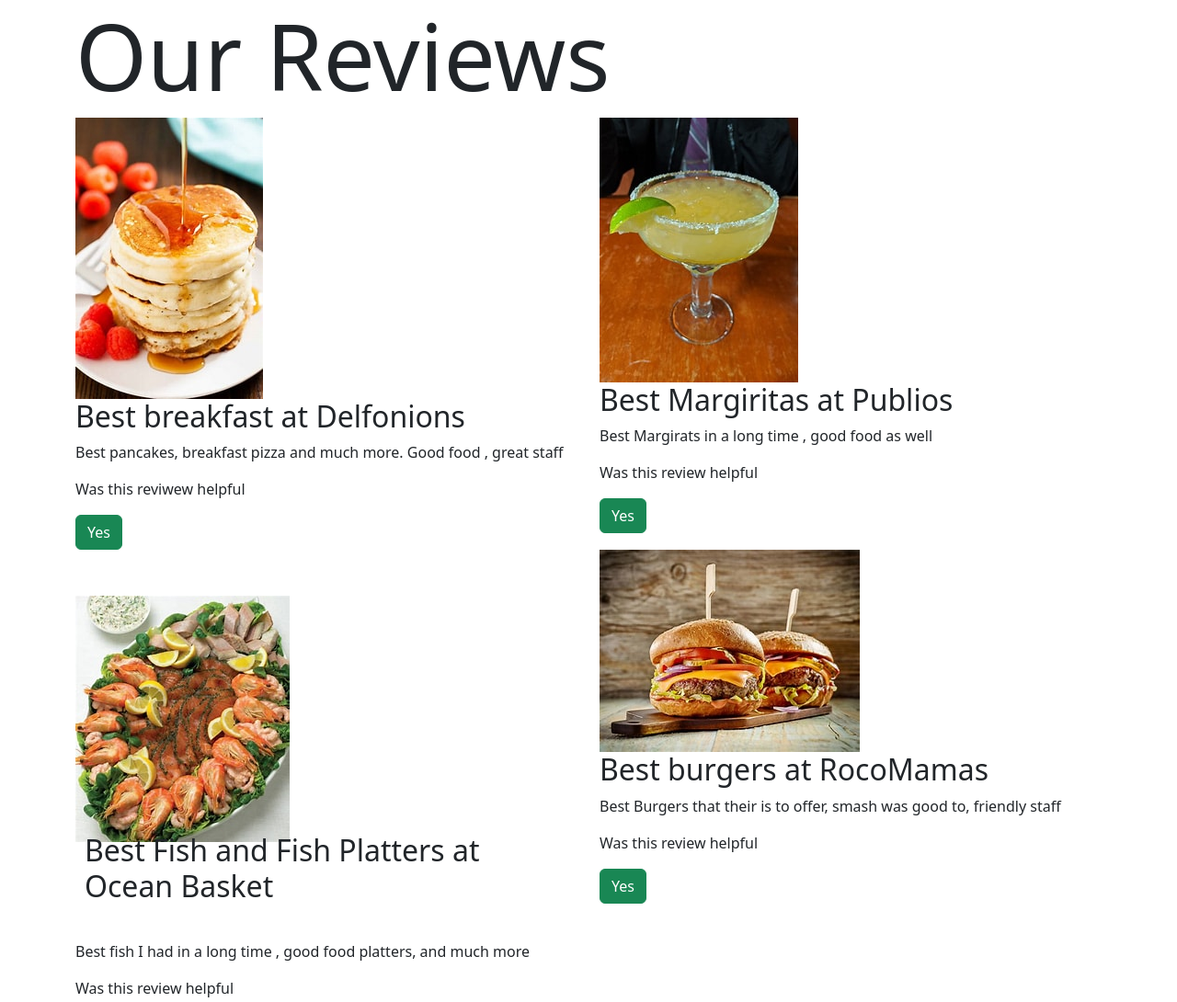
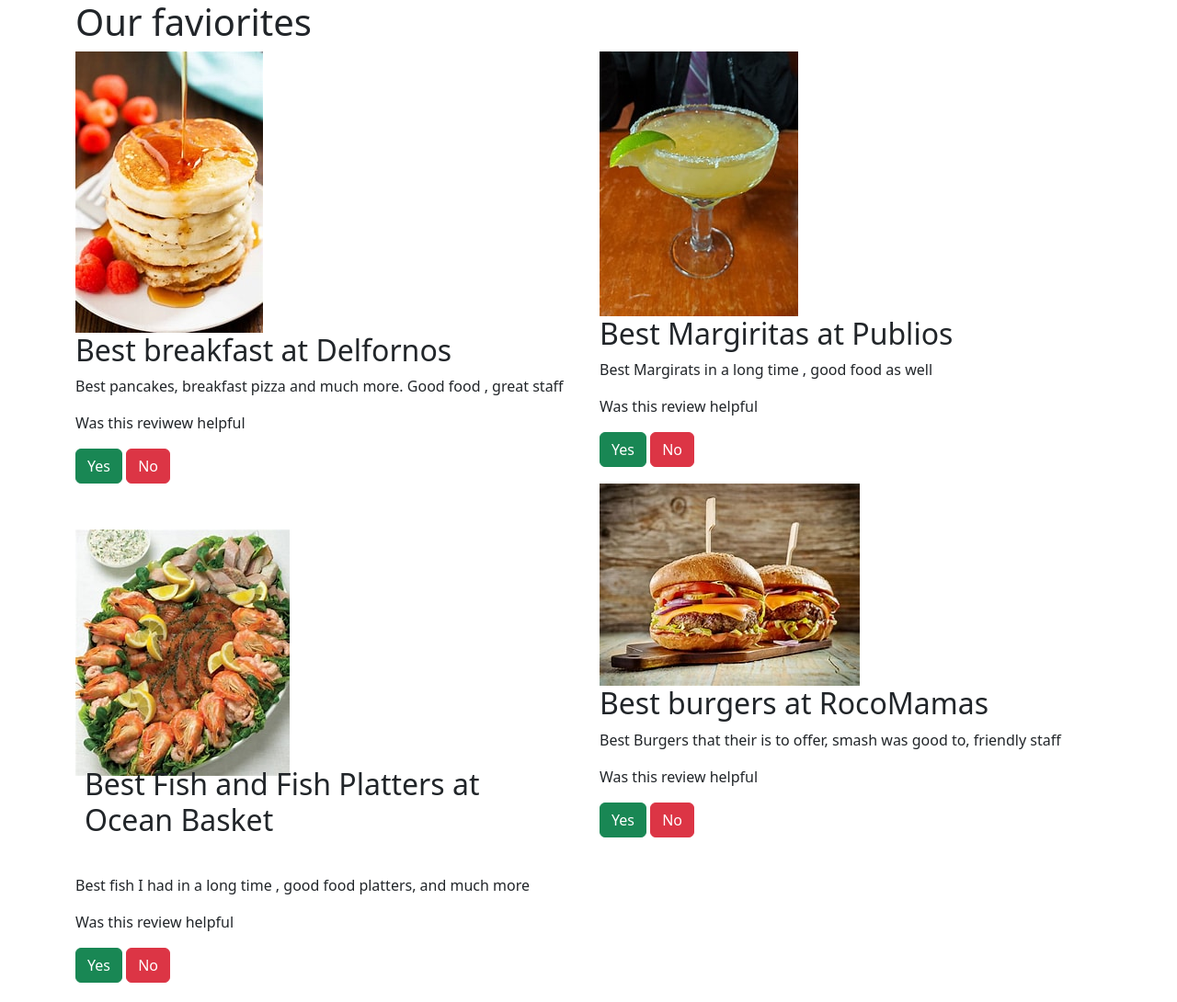
Before and after one commit to B1r2a3d4l5y/protype-for-restaunt-site, a plain HTML site: page faviorites.html in a window 1280 px wide. Shown: the top 1090 px of the page at 92% size. After the commit the page ends 1069 px from the top, so only its background shows below. Drawn offline with nearby package versions, Linux system fonts and the light colour scheme.

Commit message:
added new buttons for yes and no and changed background

```diff
--- a/faviorites.html
+++ b/faviorites.html
@@ -12,13 +12,14 @@
 <body>
     <div class="container">
         <div class="row">
-            <h1 class="reviews_header">Our Reviews</h1>
+            <h1 class="our_faviorites">Our faviorites</h1>
             <div class="first_review col-lg-6 col-md-6 col-sm-12 col-xs-12">
                 <img class="img img-responsive" src="img/pancake.jpg" alt="pancake">
-                <h2>Best breakfast at Delfonions </h2>
+                <h2>Best breakfast at Delfornos </h2>
                 <p>Best pancakes, breakfast pizza and much more. Good food , great staff</p>
                 <p class="review">Was this reviwew helpful</p>
                 <button class="btn btn-success">Yes</button>
+                <button type="button" class="btn btn btn-danger">No</button>
 
             </div>
             <div class="second_review col-lg-6 col-md-6 col-sm-12 col-xs-12">
@@ -27,6 +28,8 @@
                 <p>Best Margirats in a long time , good food as well</p>
                 <p>Was this review helpful</p>
                 <button type="button" class="btn btn-success">Yes</button>
+                <button class="btn btn-danger">No</button>
+
 
             </div>
             <div class="review3 col-lg-6 col-md-6 col-sm-12 col-xs-12">
@@ -35,6 +38,7 @@
                 <p>Best fish I had in a long time , good food platters, and much more</p>
                 <p>Was this review helpful</p>
                 <button type="button" class="btn btn-success">Yes</button>
+                <button type="buton" class="btn btn-danger">No</button>
             </div>
             <div class="review4 col-lg-6 col-md-6 col-sm-12 col-xs-12">
                 <img class="img img-responsive" src="img/burgers.jpg" alt="burgers">
@@ -42,11 +46,14 @@
                 <p>Best Burgers that their is to offer, smash was good to, friendly staff</p>
                 <p>Was this review helpful</p>
                 <button type="button" class="btn btn-success">Yes</button>
+                <button type="button" class="btn btn-danger">No</button>
 
             </div>
             <div>
             </div>
         </div>
     </div>
+    <script src="https://code.jquery.com/jquery-3.7.0.js" integrity="sha256-JlqSTELeR4TLqP0OG9dxM7yDPqX1ox/HfgiSLBj8+kM="
+        crossorigin="anonymous"></script>
 </body>
 </html>
```
